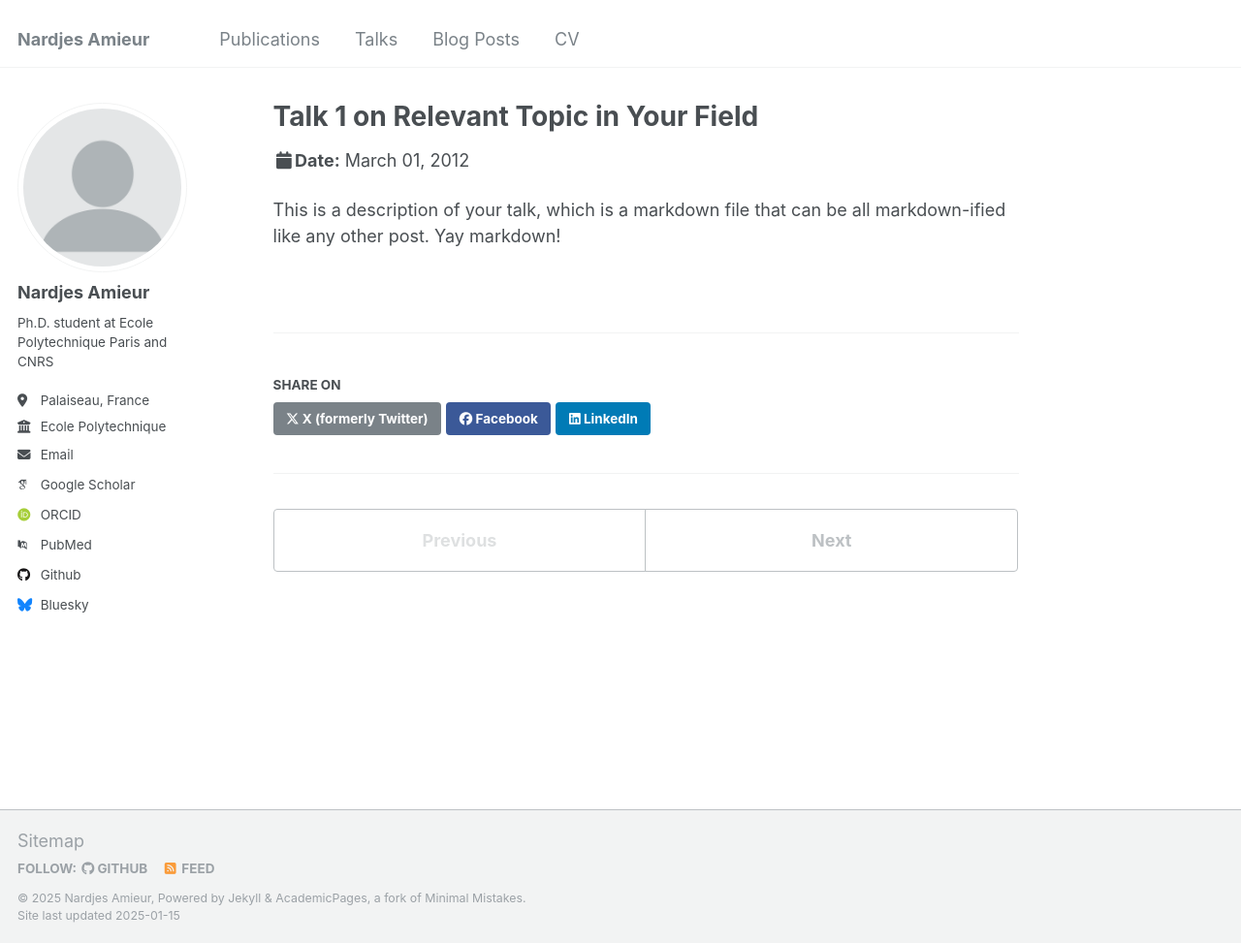
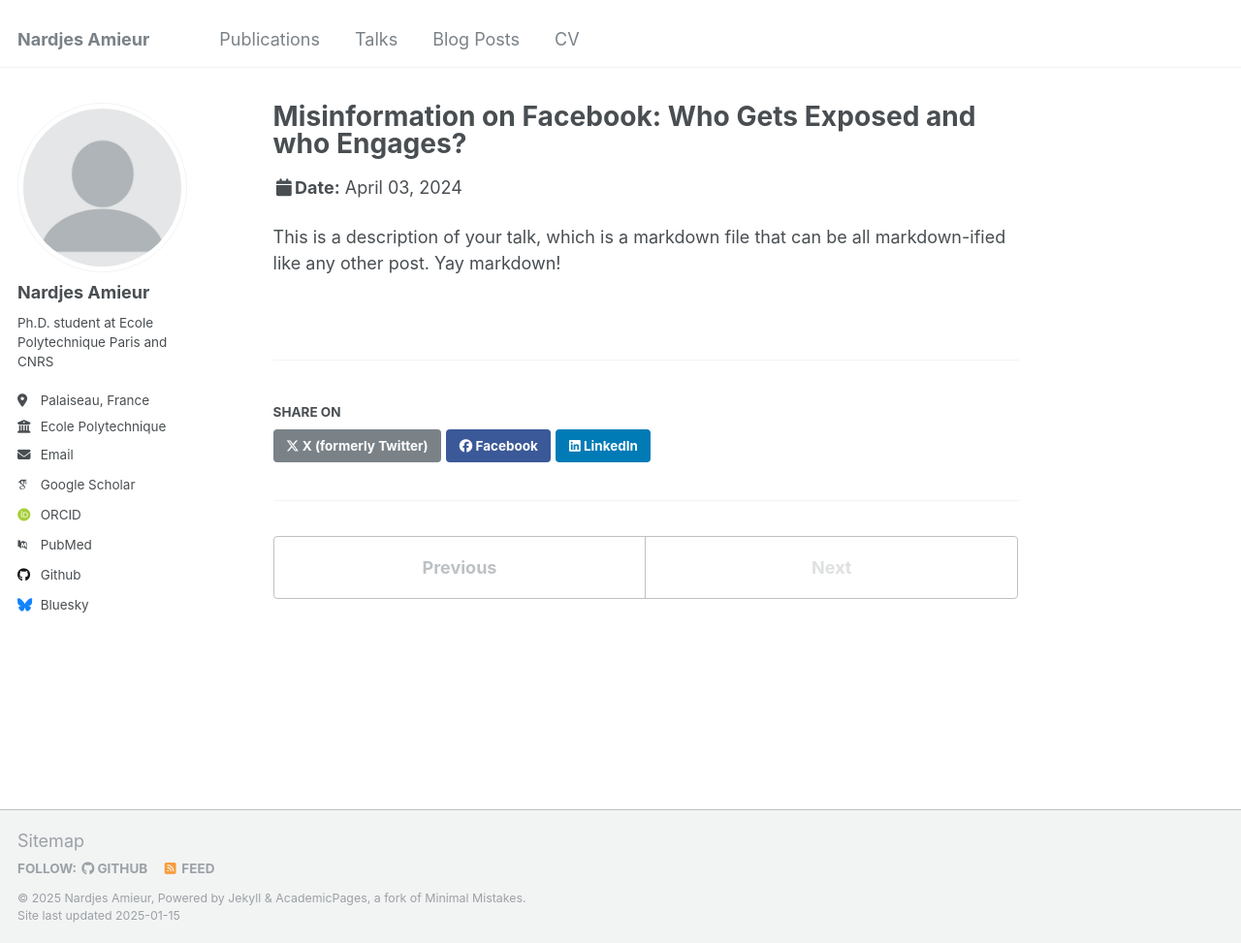
Before and after one commit to Nardjes-Am/Nardjes-Am.github.io, a Jekyll site: the page built from _talks/2012-03-01-talk-1.md, in a window 1280 px wide and 973 px high. Shown: the whole window at 97% size. Built offline with Jekyll 4.4.1, drawn with Linux system fonts in a browser that asks for light colours; some web fonts are replaced.

Commit message:
Update 2012-03-01-talk-1.md

```diff
--- a/_talks/2012-03-01-talk-1.md
+++ b/_talks/2012-03-01-talk-1.md
@@ -1,11 +1,11 @@
 ---
-title: "Talk 1 on Relevant Topic in Your Field"
+title: "Misinformation on Facebook: Who Gets Exposed and who Engages?"
 collection: talks
 type: "Talk"
 permalink: /talks/2012-03-01-talk-1
-venue: "UC San Francisco, Department of Testing"
-date: 2012-03-01
-location: "San Francisco, California"
+venue: "l'Académie du Climat"
+date: 2024-04-03
+location: "Paris, France"
 ---
 
 This is a description of your talk, which is a markdown file that can be all markdown-ified like any other post. Yay markdown!
```
